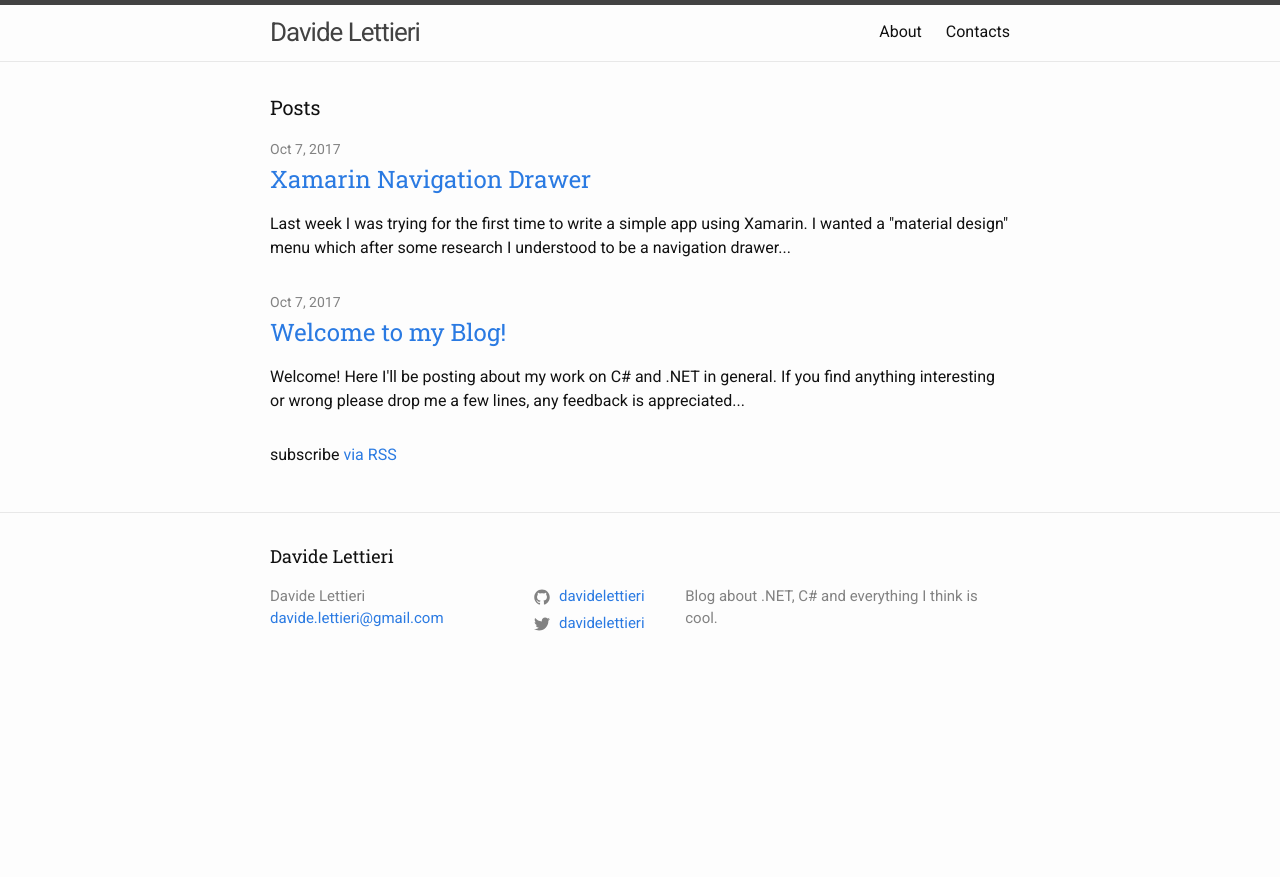
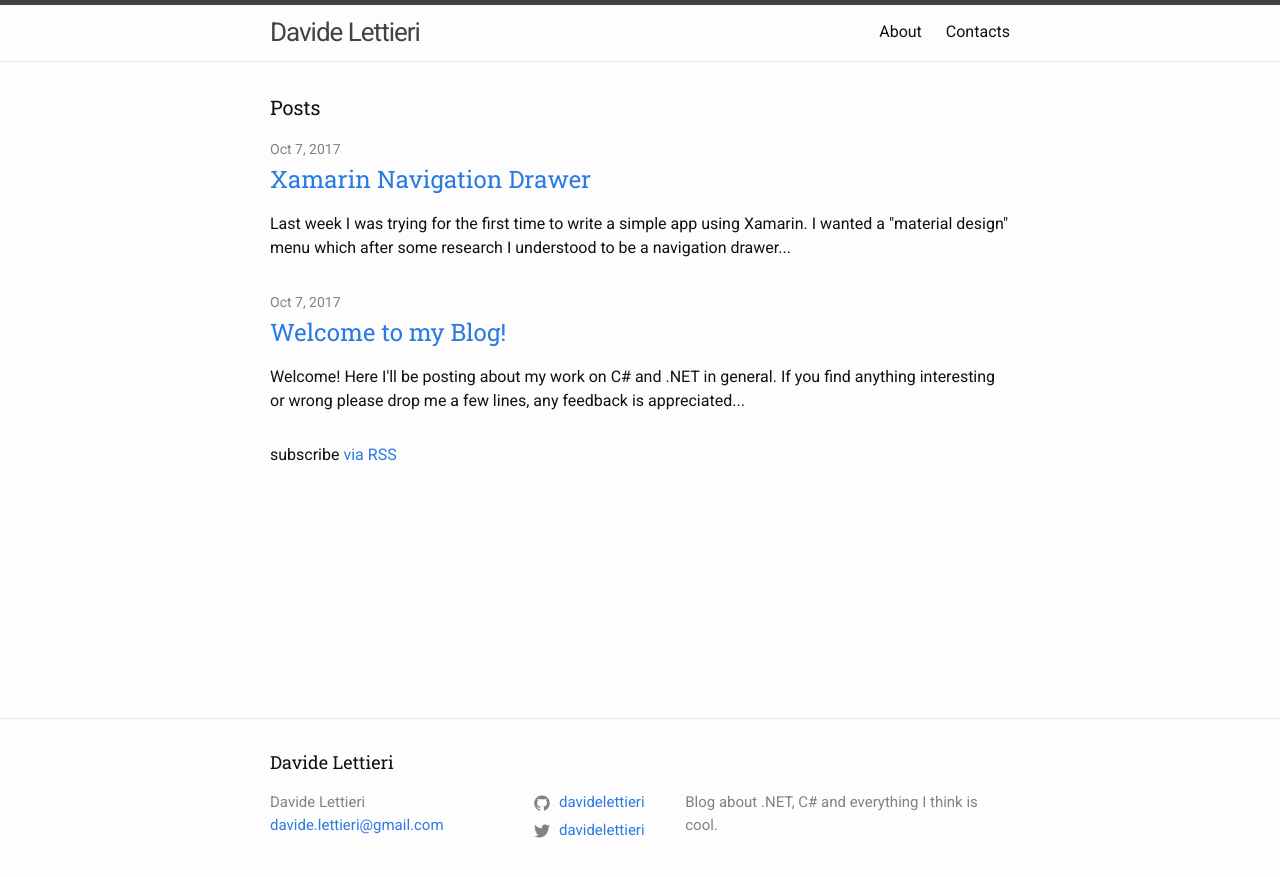
Before and after one commit to davidelettieri/davidelettieri.it, a Jekyll site: the page built from index.md, in a window 1280 px wide. Shown: the top 877 px of the page. Built offline with Jekyll 4.4.1, drawn with Linux system fonts in a browser that asks for light colours.

Commit message:
changed layout to sticky footer

```diff
--- a/_sass/minima.scss
+++ b/_sass/minima.scss
@@ -19,6 +19,9 @@ $brand-color:      #2a7ae2 !default;
 $grey-color:       #828282 !default;
 $grey-color-light: lighten($grey-color, 40%) !default;
 $grey-color-dark:  darken($grey-color, 25%) !default;
+
+// sticky footer
+$footer-height: 182px;
 
 // Width of the content area
 $content-width:    800px !default;
--- a/_sass/minima/_layout.scss
+++ b/_sass/minima/_layout.scss
@@ -106,8 +106,22 @@
  * Site footer
  */
 .site-footer {
+  box-sizing: border-box;
   border-top: 1px solid $grey-color-light;
   padding: $spacing-unit 0;
+  height: $footer-height;
+  position: absolute;
+  bottom: 0;
+  width: 100%;
+}
+
+html {
+  position: relative;
+  min-height: 100%;
+}
+
+body {
+  margin-bottom: $footer-height;
 }
 
 .footer-heading {
```
